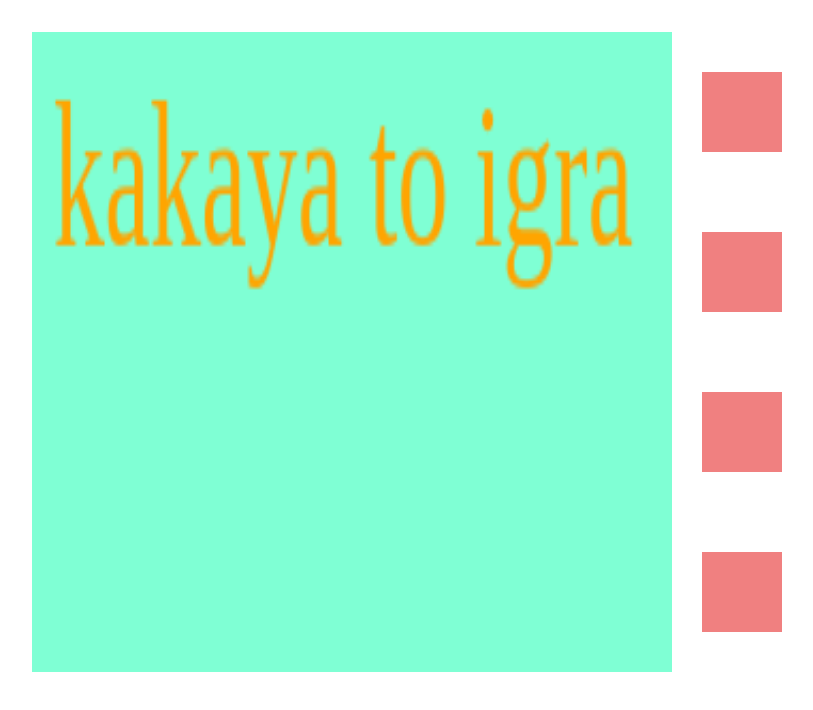
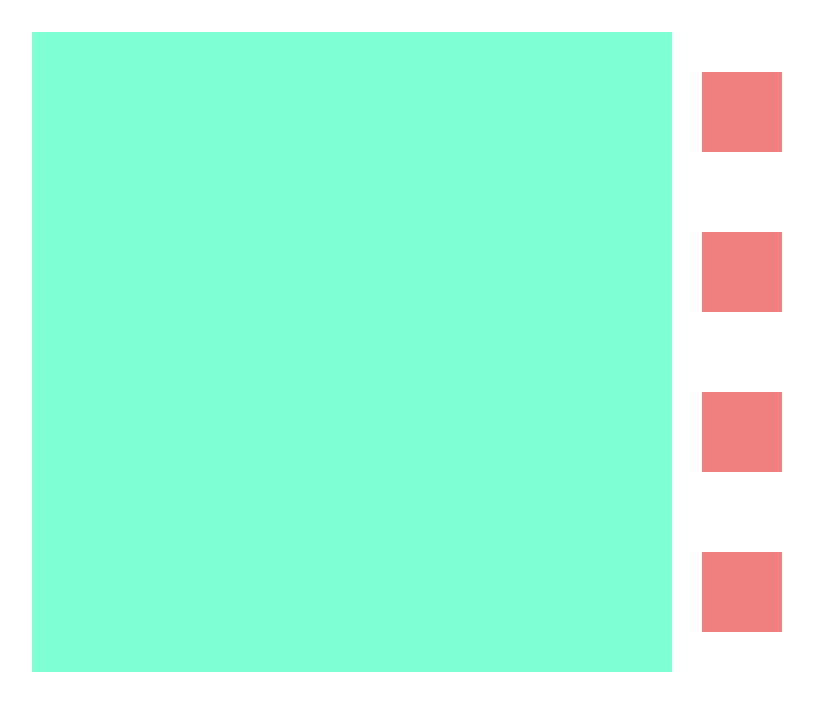
Before and after one commit to LeeDoor/game_webserver_frontend, a website with bundled scripts: page www/field.html in a window 1280 px wide. Shown: the whole page, without its empty margins (218-1031 px from the left). Built offline with nearby package versions, Linux system fonts and the light colour scheme.

Commit message:
doesnt_work_idk

```diff
--- a/src/main.ts
+++ b/src/main.ts
@@ -1,10 +1,18 @@
+import { Viewport } from "./viewport.js";
+import { Vector2 } from "./vector2.js";
 
 function initializeMap() {
-    const canvas_e = document.getElementById("canvas");
-    const canvas = canvas_e as HTMLCanvasElement;
+    const canvas = document.getElementById("canvas") as HTMLCanvasElement;
     const ctx = canvas.getContext("2d");
-    ctx.fillStyle = "orange";
-    ctx.font = "48px serif";
-    ctx.fillText("kakaya to igra", 10, 50);
+    const style = getComputedStyle(canvas);
+    canvas.width = parseFloat(style.width);
+    canvas.height = parseFloat(style.height);
+
+    // let vp : Viewport = new Viewport();
+    // vp.position = new Vector2(0,0);
+    // let abobus = new Image();
+    // abobus.src = "abobus.png";
+    // ctx.drawImage(abobus, 50, 50);
+    console.log(5);
 }
 addEventListener("DOMContentLoaded", initializeMap);
--- /dev/null
+++ b/src/vector2.ts
@@ -0,0 +1,14 @@
+export class Vector2 {
+    x: number;
+    y: number;
+    lengthSquare() {
+        return Math.pow(this.x, 2) + Math.pow(this.y, 2);
+    }
+    length() {
+        Math.sqrt(this.lengthSquare());
+    }
+    constructor(x: number, y: number) {
+        this.x = x;
+        this.y = y;
+    }
+}
--- /dev/null
+++ b/src/viewport.ts
@@ -0,0 +1,6 @@
+import { Vector2 } from "vector2";
+
+export class Viewport {
+    position: Vector2;
+    size: Vector2;
+}
--- a/tsconfig.json
+++ b/tsconfig.json
@@ -1,6 +1,6 @@
 {
     "compilerOptions": {
-        "module": "system",
+        "module": "UMD",
         "noImplicitAny": true,
         "removeComments": true,
         "preserveConstEnums": true,
--- a/www/field.css
+++ b/www/field.css
@@ -1,7 +1,4 @@
 @media (orientation:portrait) {
-    body{
-        margin: 2.5%;
-    }
     .canvas-container {
         display: flex;
         justify-content: center;
@@ -18,7 +15,6 @@
 @media (orientation:landscape) {
     body{
         display: flex;
-        margin: 2.5%;
         vertical-align: top;
         justify-content: center;
     }
@@ -34,6 +30,9 @@
         margin: 0 2.5%;
     }
 }
+body{
+    margin: 2.5%;
+}
 .button{
     background-color: lightcoral;
     width: 10vmin;
```
Also changed, not shown: www/abobus.png (added).
